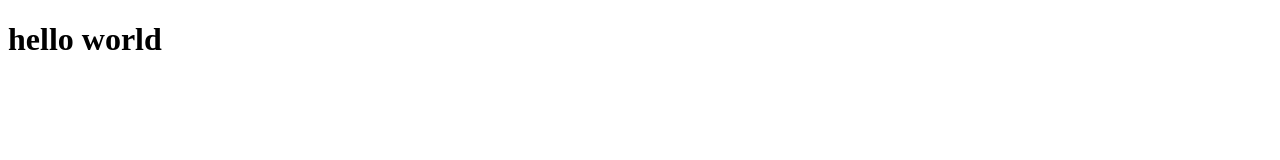
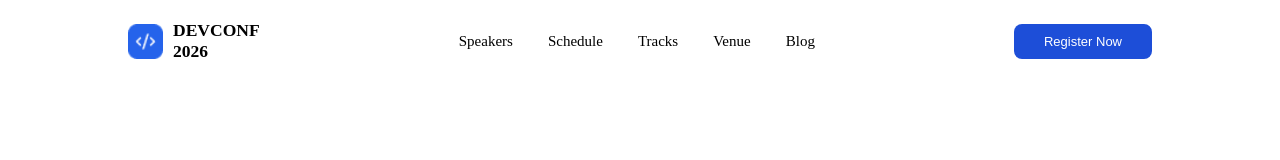
Before and after one commit to Tanbir76/devConf-protfollio, a plain HTML site: page index.html in a window 1280 px wide. Drawn offline with Linux system fonts and the light colour scheme.

Commit message:
nav-section-style

```diff
--- a/index.html
+++ b/index.html
@@ -1,11 +1,36 @@
 <!DOCTYPE html>
 <html lang="en">
+
 <head>
     <meta charset="UTF-8">
     <meta name="viewport" content="width=device-width, initial-scale=1.0">
     <title>DevConf-2026</title>
+    <link rel="stylesheet" href="./style/style.css">
 </head>
+
 <body>
-    <h1>hello world </h1>
+    <nav class="container">
+        <div class="nav-content">
+            <div class="nav-logo">
+                 <img src="./images/logo-mini.png" alt="developer-logo">
+                <h3>DEVCONF<br>2026</h3>
+            </div>
+            <div class="nav-link-page">
+                <ul>
+                    <li> <a href="">Speakers</a></li>
+                    <li><a href="">Schedule</a></li>
+                    <li><a href="">Tracks</a></li>
+                    <li><a href="">Venue</a></li>
+                    <li><a href="">Blog</a></li>
+                </ul>
+            </div>
+            <div class="nav-btn">
+                <button class="btn">Register Now</button>
+            </div>
+        </div>
+    </nav>
+
+<!--  banner-section-style-here  -->
 </body>
+
 </html>
--- /dev/null
+++ b/style/style.css
@@ -0,0 +1,52 @@
+*{
+    margin:0;
+    padding: 0;
+}
+.container{
+    padding: 0px 10%;
+}
+.nav-logo{
+    display: flex;
+    align-items: center;
+    gap: 10px;
+    font-size: 15px;
+    font-weight: bold;
+    padding: 20px 0px ;
+
+}
+.nav-logo img{
+    object-fit: cover;
+    image-resolution: initial;
+    height: 35px;
+    width: 35px;
+}
+.nav-content{
+    display:flex;
+    justify-content: space-between;
+    align-items: center;
+}
+
+.nav-link-page ul{
+    display: flex;
+    gap:35px;
+    text-decoration: none;
+}
+.nav-link-page ul li{
+    list-style: none;
+        font-size: 15px;
+
+}
+.nav-link-page ul li a{
+        text-decoration: none;
+        color: black;
+
+}
+.btn{
+    padding: 10px 30px;
+    border: none;
+    background-color: #1D4ED8;
+    border-radius: 8px ;
+    color: white;
+    font-size: 13px ;
+}
+/* banner-section-style-here */
```
Also changed, not shown: images/andrej.png (renamed from assets/andrej.png), images/banner.jpg (renamed from assets/banner.jpg), images/demis.png (renamed from assets/demis.png), images/footer-logo.png (renamed from assets/footer-logo.png), images/gary.png (renamed from assets/gary.png), images/logo-mini.png (renamed from assets/logo-mini.png), images/logo.png (renamed from assets/logo.png), images/mustafa.png (renamed from assets/mustafa.png).
